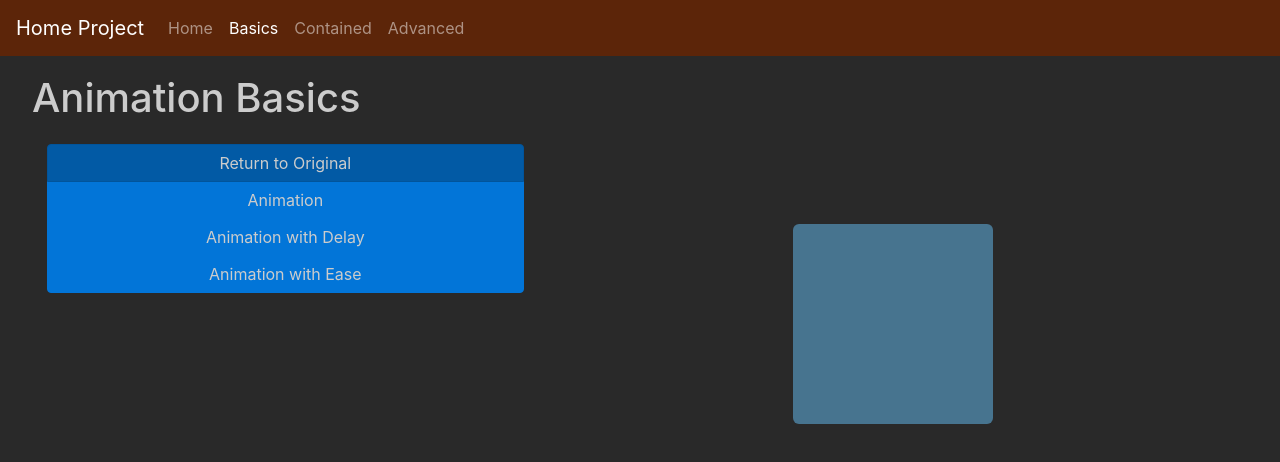
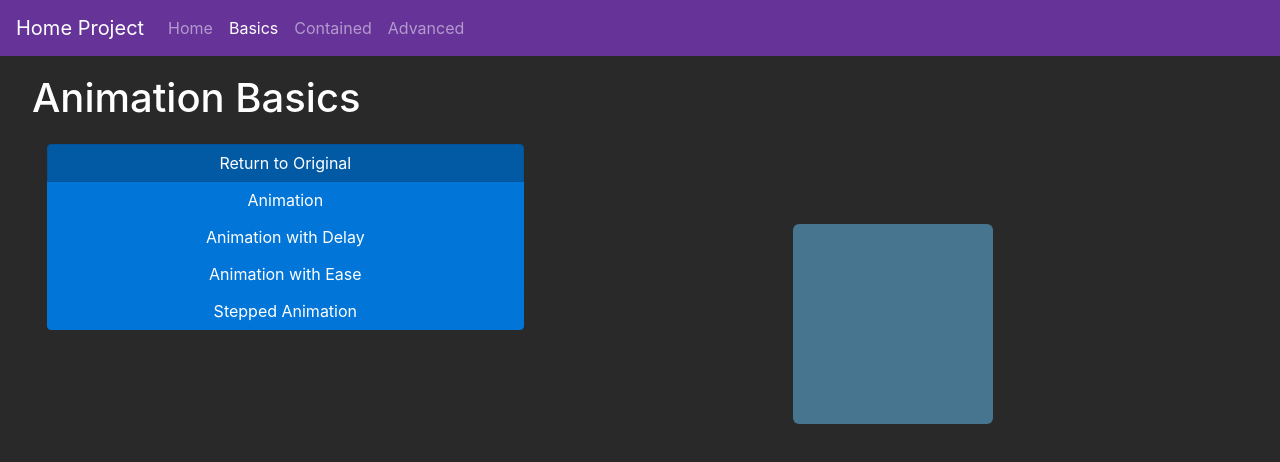
Before and after one commit to huyle93/angular-animations-huy, an Angular app: page /animation-basics in a window 1280 px wide. Shown: the top 462 px of the page. Built offline with nearby package versions, Linux system fonts and the light colour scheme.

Commit message:
added keyframe animations to basic route. configured navbar. stepped animation worked. finished

```diff
--- a/src/app/animbox.component.ts
+++ b/src/app/animbox.component.ts
@@ -1,5 +1,5 @@
 import { Component, Input } from '@angular/core';
-import { trigger, state, style, animate, transition } from "@angular/animations";
+import { trigger, state, style, animate, transition, keyframes } from "@angular/animations";
 
 @Component({
   selector: 'animbox',
@@ -31,12 +31,24 @@ import { trigger, state, style, animate, transition } from "@angular/animations"
           backgroundColor: '#985b00',
           transform: 'scale(2.2)'
         })),
+        state('stepped', style({
+          backgroundColor: '#549a76',
+          transform: 'scale(1)'
+        })),
         // transition from angular animation
         // from anything *
         transition('* => basic', animate('800ms')),
         transition('* => original', animate('200ms')),
         transition('* => delaying', animate('800ms 1200ms ease-out')),
-        transition('* => easing', animate('800ms ease-in-out'))
+        transition('* => easing', animate('800ms ease-in-out')),
+        transition('* => stepped',[
+          animate('1000ms ease-in-out', keyframes([
+            style({backgroundColor: '#dd9344', transform: 'scale(1.4)', offset: 0.2}),
+            style({backgroundColor: '#5c2346', transform: 'scale(0.8)', offset: 0.4}),
+            style({backgroundColor: '#1b1b1b', transform: 'scale(1.2)', offset: 0.7}),
+            style({backgroundColor: '#549a76', transform: 'scale(1)', offset: 0.9})
+          ]))
+        ])
       ])
     ]
   })
--- a/src/app/app.component.ts
+++ b/src/app/app.component.ts
@@ -5,7 +5,7 @@ import {
 @Component({
   selector: 'app-root',
   template: `
-    <nav class="navbar navbar-toggleable-sm fixed-top navbar-inverse mb-4" style="background-color:#5c2509;">
+    <nav class="navbar navbar-toggleable-sm fixed-top navbar-inverse mb-4" style="background-color:#663399;">
       <button class="navbar-toggler navbar-toggler-right" type="button" data-toggle="collapse" data-target="#main-nav" aria-controls="main-nav"
         aria-expanded="false" aria-label="Toggle navigation">
         <span class="navbar-toggler-icon"></span>
--- a/src/app/routes/basic.component.ts
+++ b/src/app/routes/basic.component.ts
@@ -11,6 +11,7 @@ import { Component } from "@angular/core";
                     <a (click)="setState('basic')" class="btn btn-primary">Animation</a>
                     <a (click)="setState('delaying')" class="btn btn-primary">Animation with Delay</a>
                     <a (click)="setState('easing')" class="btn btn-primary">Animation with Ease</a>
+                    <a (click)="setState('stepped')" class="btn btn-primary">Stepped Animation</a>
                 </div>
               </div>
               <div class="col-7">
--- a/src/styles.css
+++ b/src/styles.css
@@ -3,8 +3,9 @@
 body {
     background-color: #292929;
     padding: 2rem;
-    color: #cccccc;
+    color: #ffffff;
     margin-top: 44px;
+    font-family: -apple-system, BlinkMacSystemFont, sans-serif;
 }
 hr {
     border-top: 1px solid rgba(107, 107, 107, 1);
```
